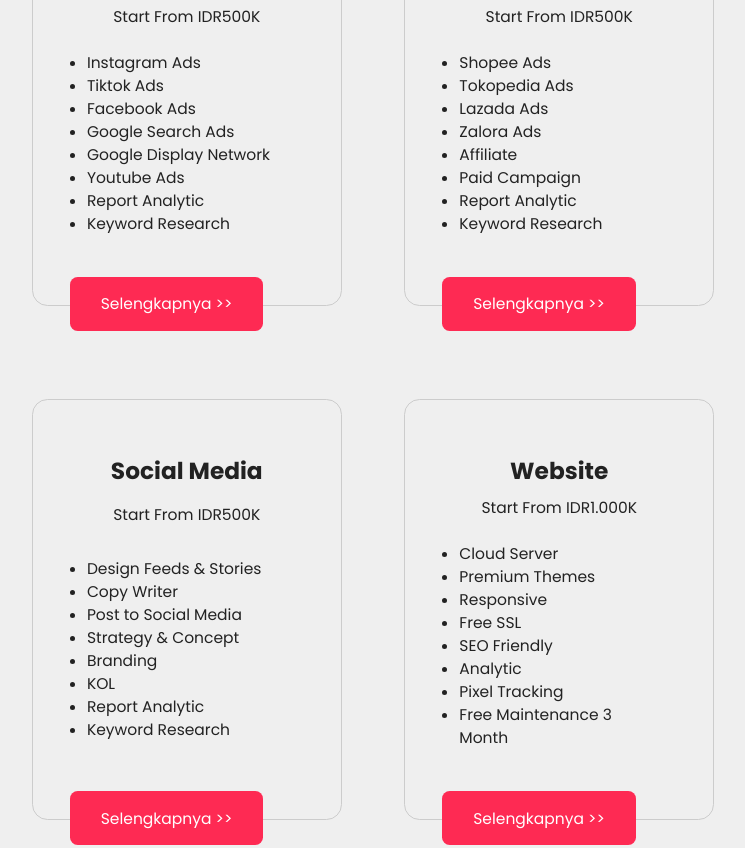
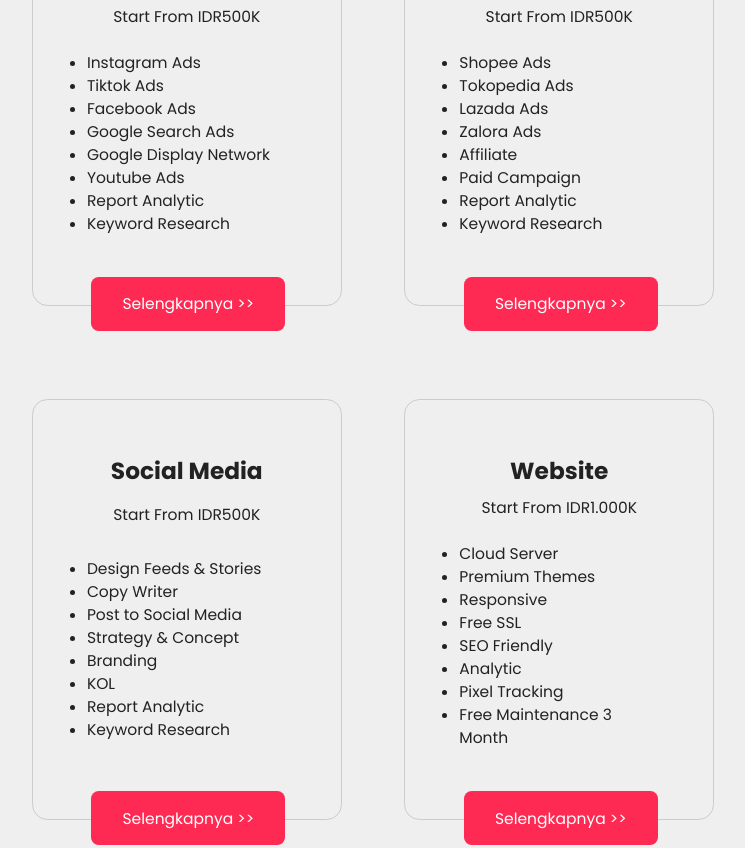
Before and after one commit to yopihasopa/scrodigital, a plain HTML site: page index.html in a window 1280 px wide. Shown: the part 1326-2174 px from the top of the page, without its empty margins (267-1012 px from the left). Drawn offline with Linux system fonts and the light colour scheme.

Commit message:
edit css button

```diff
--- a/style.css
+++ b/style.css
@@ -202,7 +202,7 @@
   cursor: pointer;
   position: absolute;
   bottom: -1.7rem;
-  right: 5rem;
+  right: 3.6rem;
 }
 /* contact Section */
 .contact .row {
```
